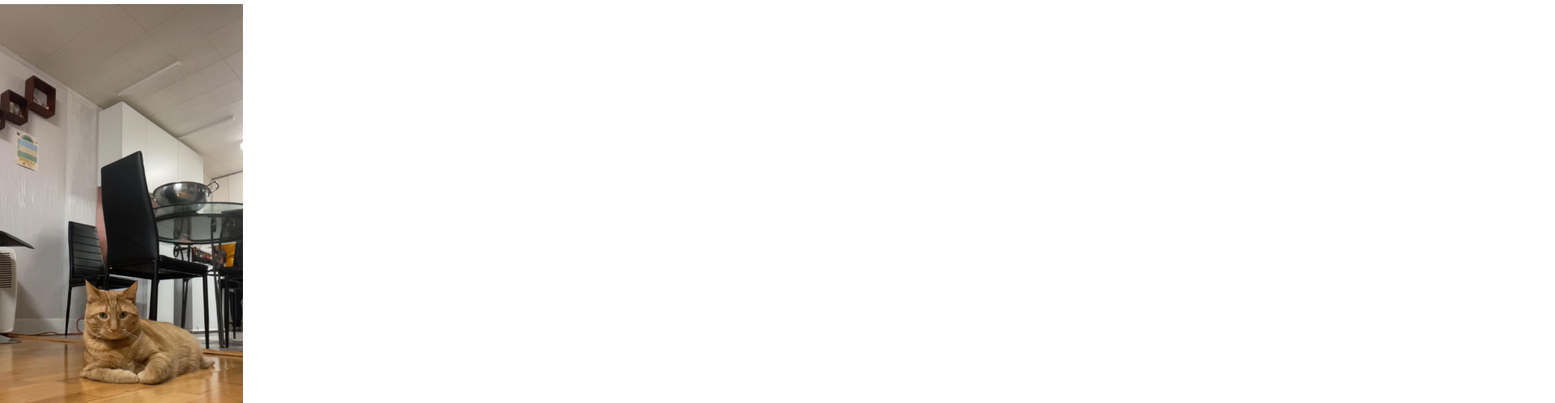
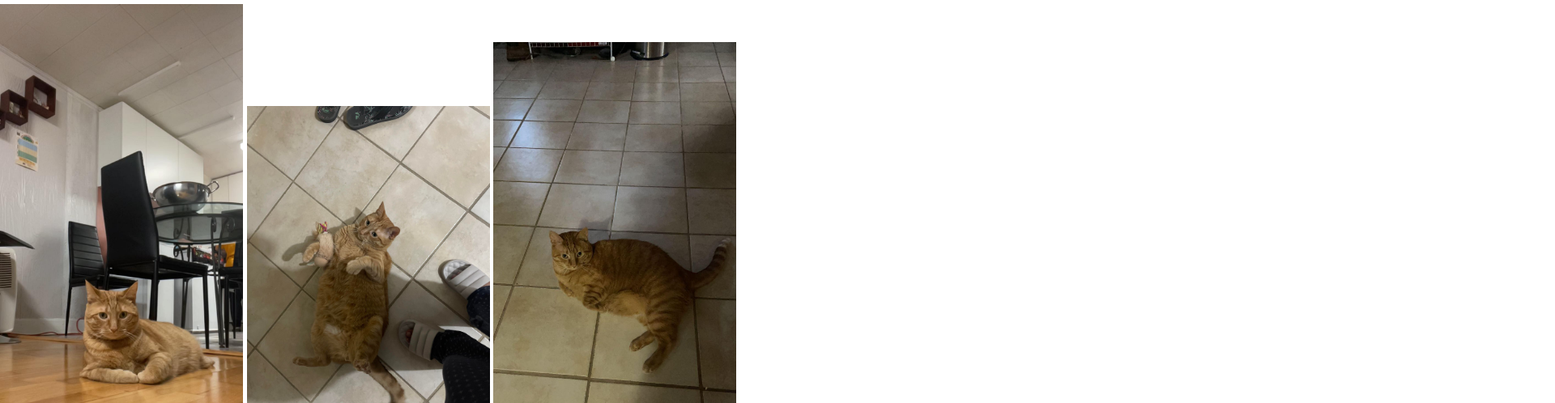
Before and after one commit to n-haid/uoftweb, a plain HTML site: page 1001 working folder/cats.html in a window 1280 px wide. Shown: the part 118-616 px from the top of the page at 81% size, 1920 px wide, since content can reach past the window. Drawn offline with nearby package versions, Linux system fonts and the light colour scheme.

Commit message:
Update cats.html

```diff
--- a/1001 working folder/cats.html
+++ b/1001 working folder/cats.html
@@ -24,7 +24,7 @@
 
 		<h1>More Pics of Beanie!</h1>
 		<img src= "images/beanie 6.jpg" width ="300px">
-		<img src= "images/beanie 8.jpg" width =3400px">
+		<img src= "images/beanie 8.jpg" width =300px">
 		<img src= "images/beanie 9.jpg" width ="300px"> <br>
 	</body>
 </html>
```
